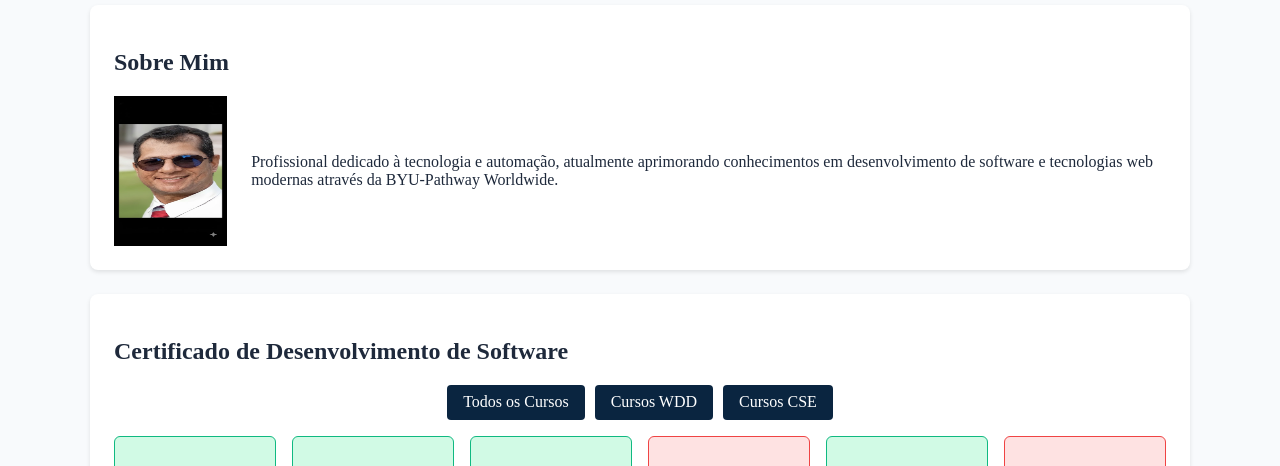
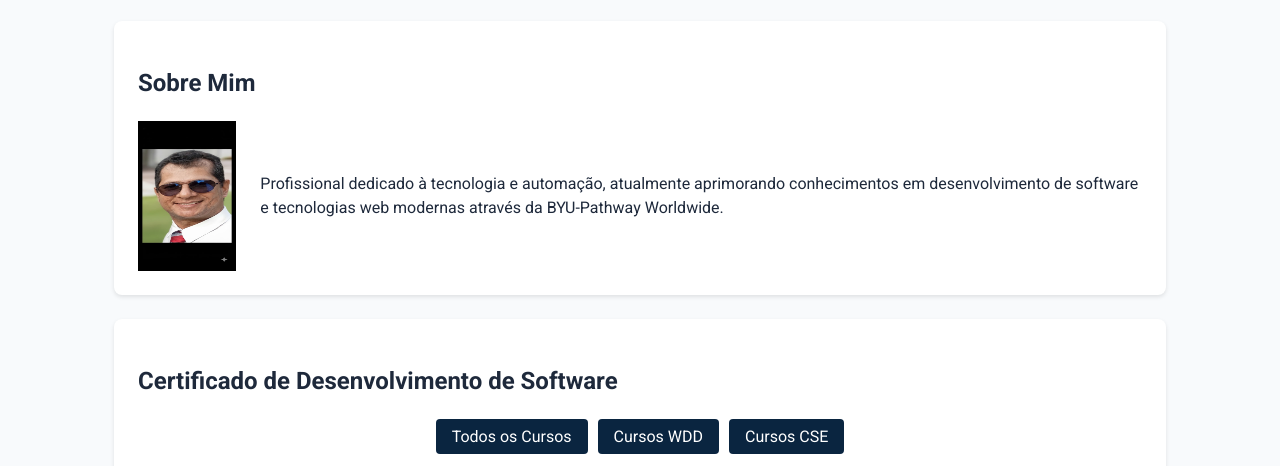
Before and after one commit to moisesfsantos/wdd231, a plain HTML site: page index.html in a window 1280 px wide. Shown: the part 176-642 px from the top of the page. Drawn offline with nearby package versions, Linux system fonts and the light colour scheme.

Commit message:
fix: ajusta CSS para validacao W3C e regras repetidas

```diff
--- a/estilos/normalize.css
+++ b/estilos/normalize.css
@@ -0,0 +1,22 @@
+/* Reset básico compatível com W3C */
+*,
+*::before,
+*::after {
+    box-sizing: border-box;
+}
+
+html {
+    line-height: 1.5;
+}
+
+img,
+svg {
+    display: block;
+    max-width: 100%;
+}
+
+button,
+input {
+    font-family: inherit;
+    font-size: 100%;
+}
--- a/estilos/telas-grandes.css
+++ b/estilos/telas-grandes.css
@@ -1,4 +1,4 @@
-/* Estilos para telas maiores (768px ou mais) */
+@media only screen and (min-width: 768px) {
     #menu {
         display: none;
     }
@@ -29,3 +29,4 @@ nav ul.navigation li a {
         align-items: center;
         gap: 1.5rem;
     }
+}
--- a/estilos/telas-pequenas.css
+++ b/estilos/telas-pequenas.css
@@ -7,7 +7,7 @@
 }
 
 body {
-    font-family: 'Roboto', sans-serif.serif;
+    font-family: 'Roboto', sans-serif;
     background-color: var(--bg-color);
     color: var(--text-color);
     margin: 0;
```
Lines whose indentation alone changed are shown as unchanged.
